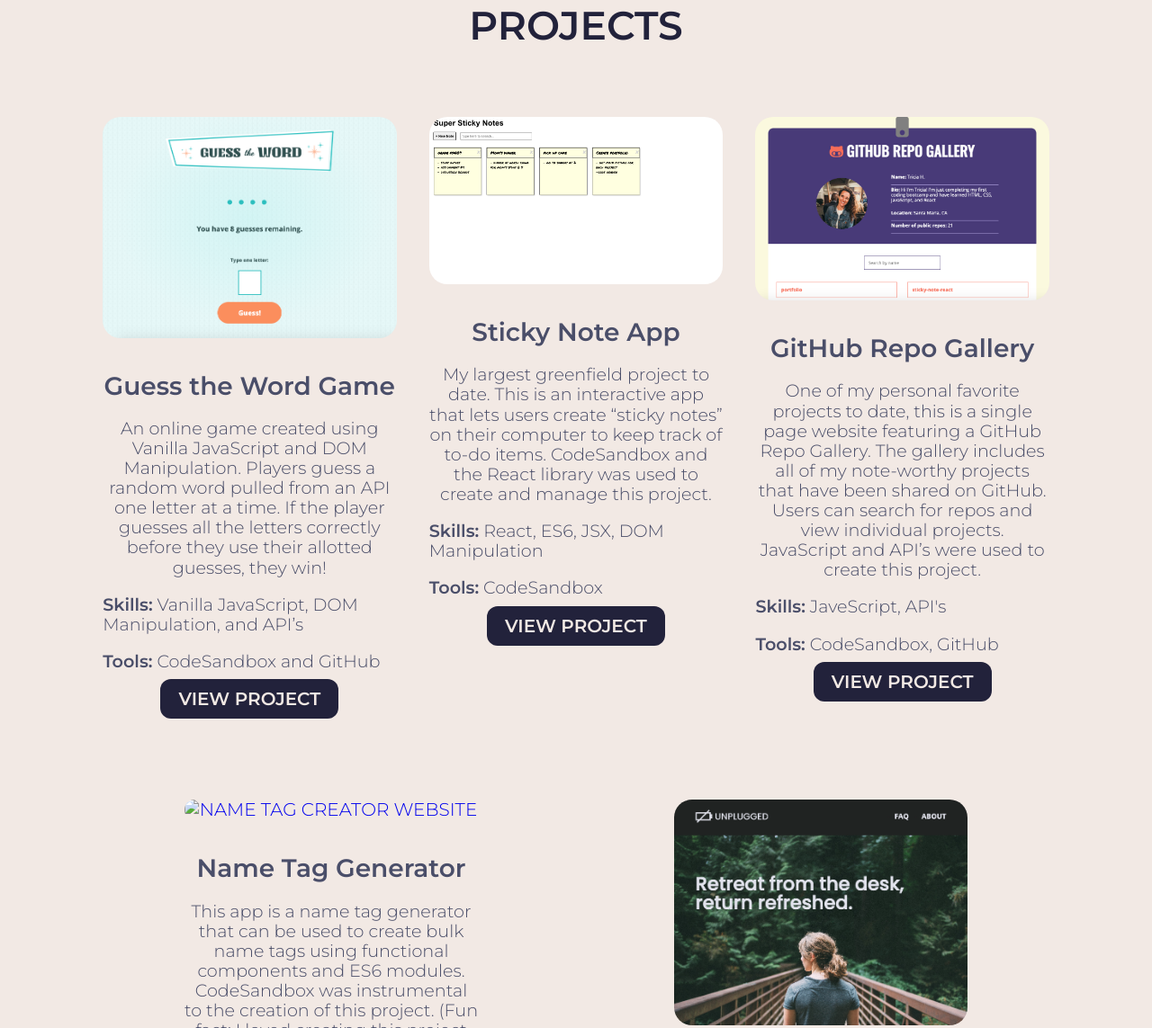
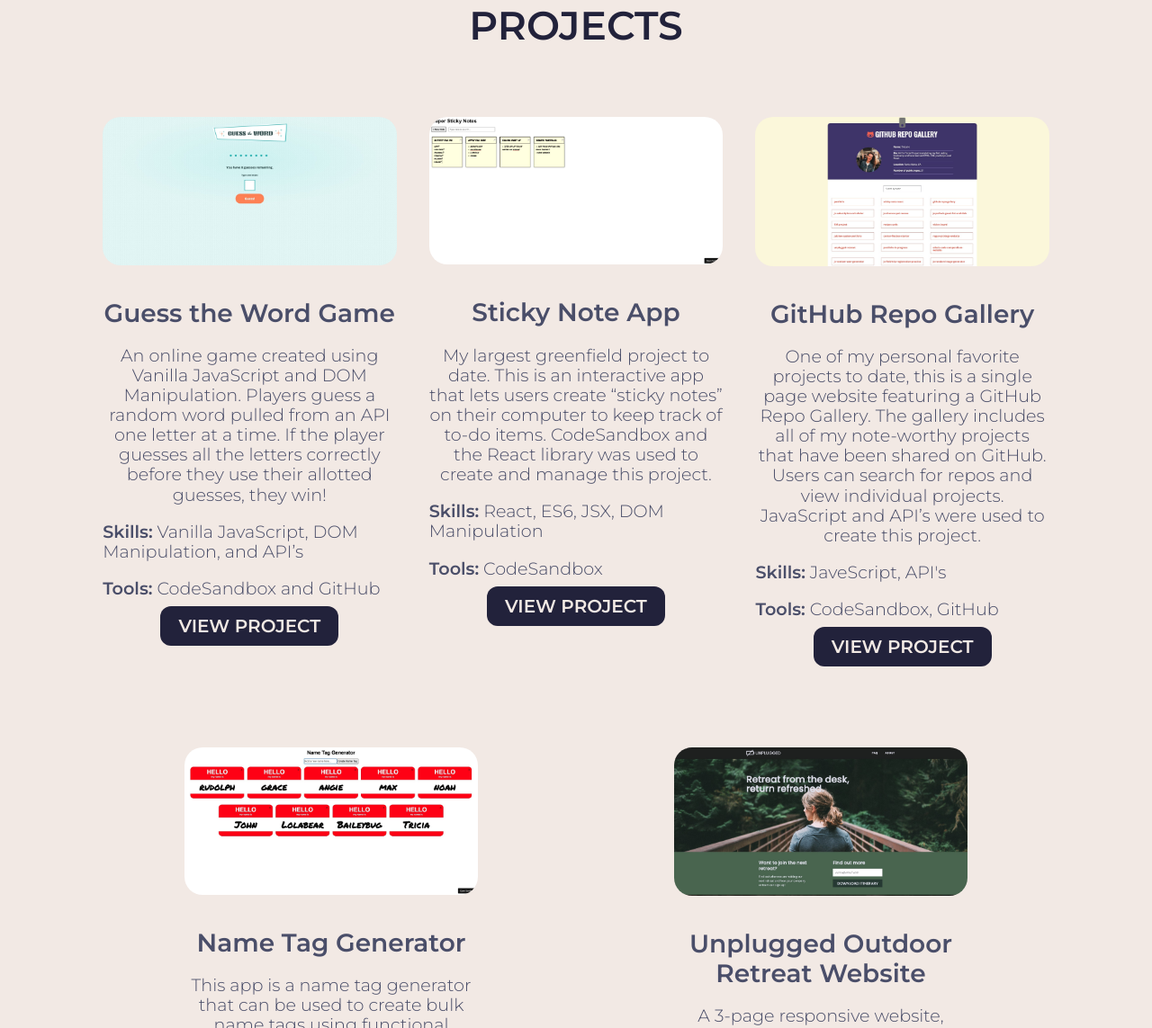
Before and after one commit to triciahumann/portfolio, a website built with Parcel: page index.html in a window 1280 px wide. Shown: the part 420-1563 px from the top of the page at 90% size. Built offline with nearby package versions, Linux system fonts and the light colour scheme; a web font is replaced by a local one.

Commit message:
Added same size images to projects and link to name tag

```diff
--- a/index.html
+++ b/index.html
@@ -77,7 +77,7 @@
               <section class="project-guessword">
                 <figure>
                     <a href="https://triciahumann.github.io/guess-the-word/" target="_BLANK">
-                      <img src="img/guess-the-word.png" alt="Guess the word game">
+                      <img src="img/guess-the-word.jpg" alt="Guess the word game">
                     </a>
                 </figure>
                 <h4>Guess the Word Game</h4>
@@ -102,7 +102,7 @@
               <section class="project-stickynote">
                 <figure>
                   <a href="https://27loz5.csb.app/" target="_BLANK">
-                    <img src="img/stickynotes.png" alt="Stick note game website">
+                    <img src="img/stickynotes.jpg" alt="Stick note game website">
                   </a>
               </figure>
                 <h4>Sticky Note App</h4>
@@ -127,7 +127,7 @@
               <section class="project-github-repo">
                 <figure>
                   <a href="https://triciahumann.github.io/github-repo-gallery/" target="_BLANK">
-                    <img src="img/github-repo.png" alt="Github repo gallery">
+                    <img src="img/github-repo.jpg" alt="Github repo gallery">
                   </a>
               </figure>
                 <h4>GitHub Repo Gallery</h4>
@@ -151,8 +151,8 @@
             <div class="project">
               <section class="project-nametag">
                 <figure>
-                  <a href="#" target="_BLANK">
-                    <img src="#" alt="Name tag creator website">
+                  <a href="https://oi4wnv.csb.app/" target="_BLANK">
+                    <img src="img/nametag.jpg" alt="Name tag creator website">
                   </a>
               </figure>
                 <h4>Name Tag Generator</h4>
@@ -166,7 +166,7 @@
                       <span class="bold">Tools:</span> CodeSandbox
                     </p>
                   </div>
-                  <a class="project-button" href="#" target="_BLANK">View project</a>
+                  <a class="project-button" href="https://oi4wnv.csb.app/" target="_BLANK">View project</a>
                   <!-- ** NEED TO ADD LINK ** -->
               </section>
             </div>
@@ -177,7 +177,7 @@
               <section class="project-unplugged">
                 <figure>
                   <a href="https://triciahumann.github.io/unplugged-retreat/" target="_BLANK">
-                    <img src="img/unplugged.png" alt="Unplugged retreat website">
+                    <img src="img/unplugged.jpg" alt="Unplugged retreat website">
                   </a>
                 </figure>
                 <h4>Unplugged Outdoor Retreat Website</h4>
```
Also changed, not shown: img/github-repo.jpg (added), img/github-repo.png (deleted), img/guess-the-word.jpg (added), img/guess-the-word.png (deleted), img/nametag.jpg (added), img/stickynotes.jpg (added), img/stickynotes.png (deleted), img/unplugged.jpg (added), img/unplugged.png (deleted).
